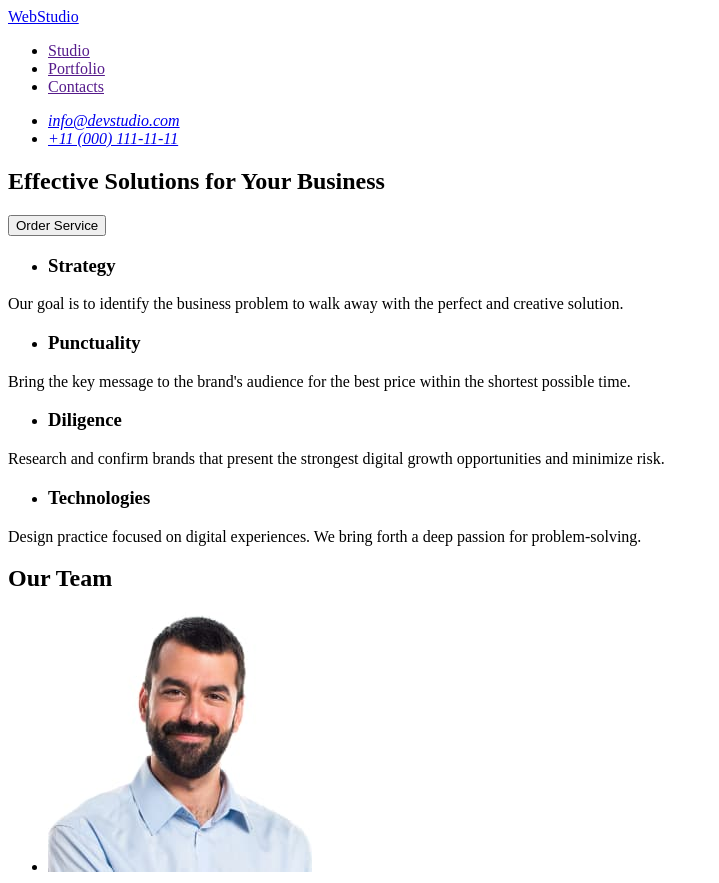
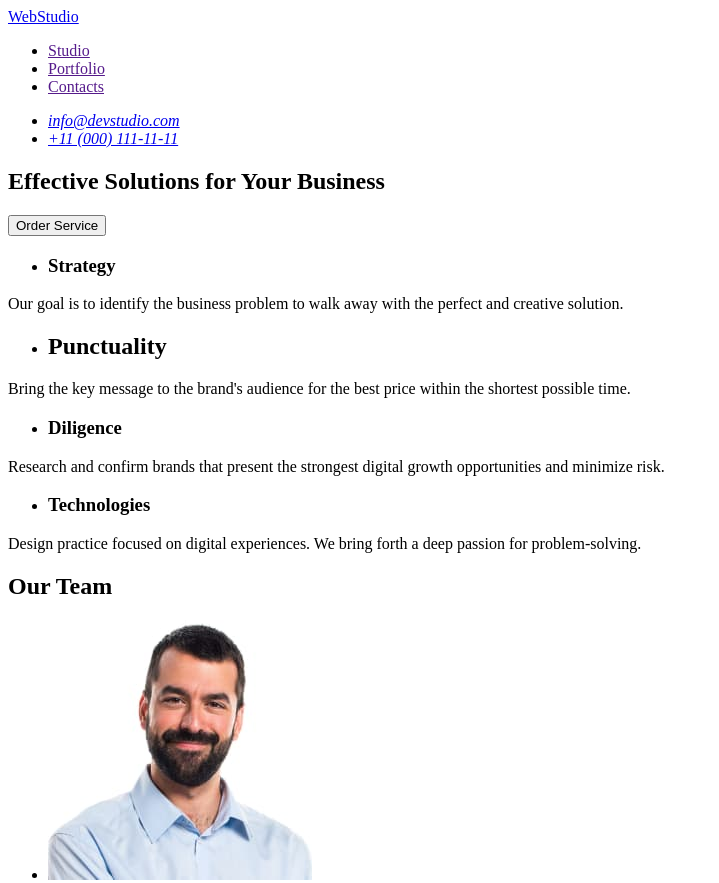
Before and after one commit to RybakAleksandr/goit-markup-hw-01, a plain HTML site: page index.html in a window 1280 px wide. Shown: the top 883 px of the page, without its empty margins (0-719 px from the left). Drawn offline with Linux system fonts and the light colour scheme.

Commit message:
index.html

```diff
--- a/index.html
+++ b/index.html
@@ -39,7 +39,7 @@
           perfect and creative solution.
         </p>
         <ul>
-          <li><h3>Punctuality</h3></li>
+          <li><h2>Punctuality</h2></li>
         </ul>
         <p>
           Bring the key message to the brand's audience for the best price
@@ -109,13 +109,15 @@
           </li>
         </ul>
       </section>
-      <footer>
+    </main>
+        <footer>
           <a href="./index.html">WebStudio</a>
         <p>
           Increase the flow of customers and sales for your business with
           digital marketing & growth solutions.
         </p>
       </footer>
-    </main>
+
   </body>
+
 </html>
```
